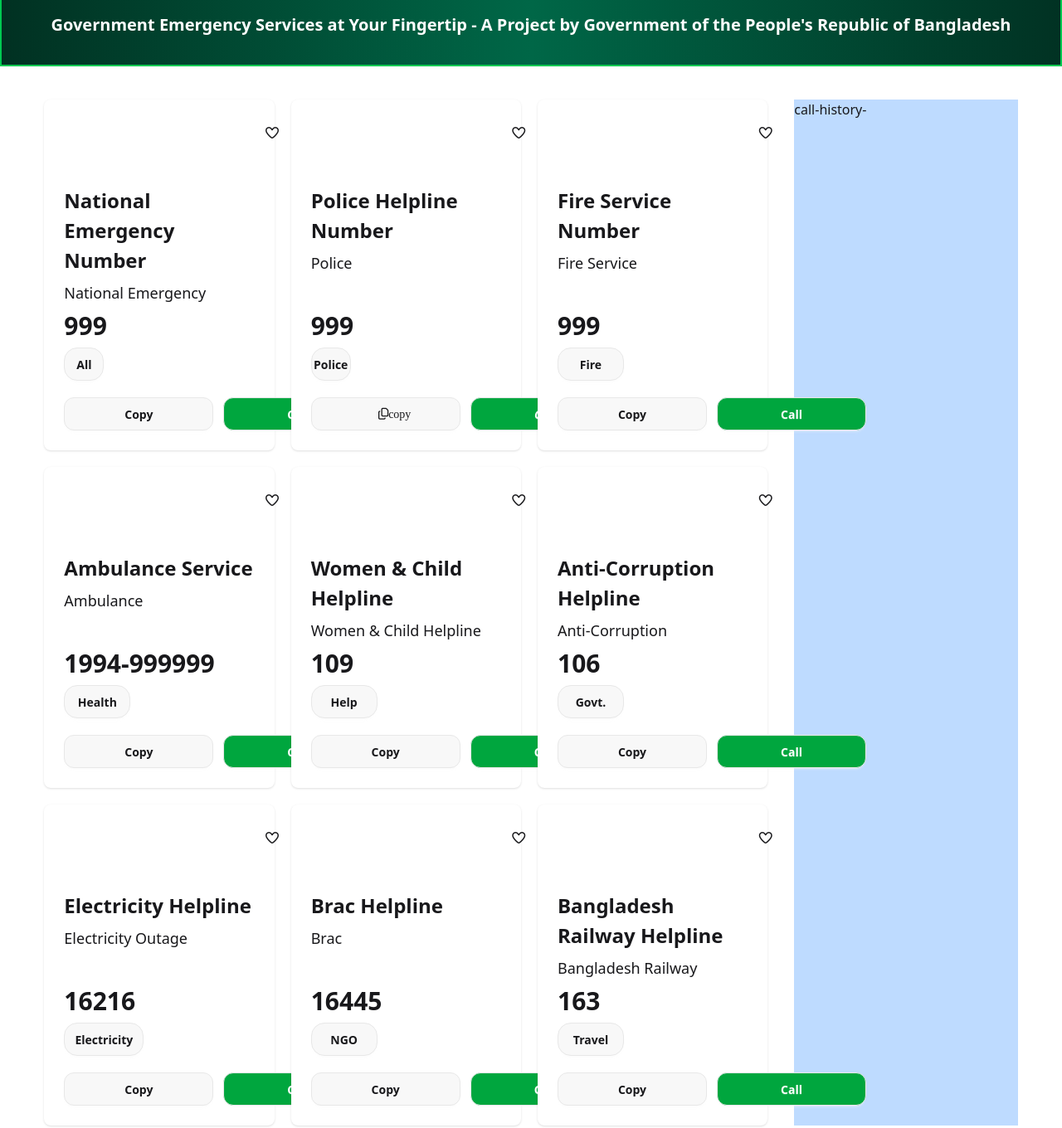
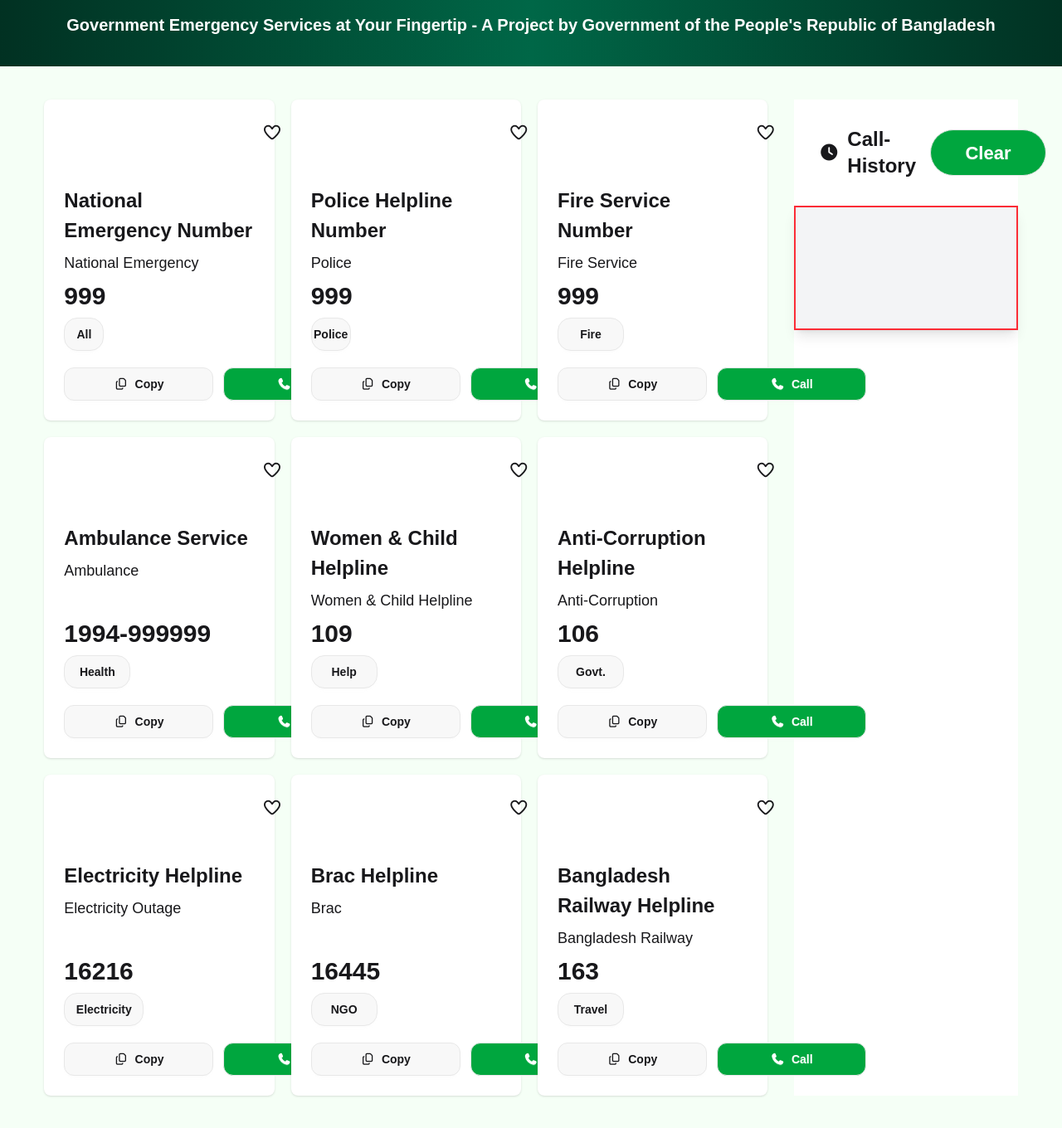
Before and after one commit to Hasan-Mahmud21/Assignment-05, a plain HTML site: page index.html in a window 1280 px wide. Shown: the part 320-1680 px from the top of the page at 83% size. Drawn offline with nearby package versions, Linux system fonts and the light colour scheme; a web font is replaced by a local one.

Commit message:
Responsive

```diff
--- a/index.html
+++ b/index.html
@@ -12,11 +12,13 @@
     <link rel="stylesheet" href="https://cdnjs.cloudflare.com/ajax/libs/font-awesome/7.0.0/css/all.min.css"
         integrity="sha512-DxV+EoADOkOygM4IR9yXP8Sb2qwgidEmeqAEmDKIOfPRQZOWbXCzLC6vjbZyy0vPisbH2SyW27+ddLVCN+OMzQ=="
         crossorigin="anonymous" referrerpolicy="no-referrer" />
+    <link rel="stylesheet" href="./style.css">
 </head>
 
 <body>
     <!-- Header Section -->
-    <header class="flex justify-between items-center p-5 w-full border-2 border-red-500 h-[100px] py-12 shadow">
+    <header
+        class="flex flex-col md:flex-row justify-between items-center p-5 w-full h-auto md:h-[100px] py-6 shadow gap-4">
         <div class="flex gap-5 items-center">
             <img src="./assets/logo.png" alt="" class="w-15 h-15">
             <h1 class="font-bold text-[#006747] text-5xl">Emergency Service</h1>
@@ -44,24 +46,29 @@
     </header>
 
     <!-- Main Content Section -->
-    <main>
+    <main class="bg-[#f5fff6]">
         <section id="banner"
-            class="border-2 border-green-500 h-[300px] flex flex-col justify-center items-center gap-5 bg-[linear-gradient(90deg,rgba(1,49,34,1),rgba(0,103,71,1)_50%,rgba(1,50,35,1)_100%)]">
-            <img src="./assets/logo-dark.png" alt="" class="w-30 h-30">
+            class="w-full min-h-[250px] md:h-[300px] flex flex-col justify-center items-center gap-5 px-4 text-center bg-gradient-to-r from-[rgba(1,49,34,1)] via-[rgba(0,103,71,1)] to-[rgba(1,50,35,1)] bg-cover bg-no-repeat">
+
+            <img src="./assets/logo-dark.png" alt="" class="w-20 h-20 md:w-30 md:h-30">
+
             <h1 class="font-bold text-4xl text-white">Emergency Service Directory</h1>
-            <p class="text-white font-semibold text-xl">Government Emergency Services at Your Fingertip - A Project by
-                Government of the People's Republic of Bangladesh</p>
 
+            <div class="text-white font-semibold text-xl text-center whitespace-nowrap">
+                Government Emergency Services at Your Fingertip - A Project by
+                Government of the People's Republic of Bangladesh
+            </div>
         </section>
-        <section id="main-content" class="w-11/12 mx-auto py-10 grid grid-cols-12 gap-8">
-            <section id="emergency-contacts-section" class="col-span-9">
-                <div id="card-container" class="grid grid-cols-3 gap-5">
+
+        <section id="main-content" class="w-11/12 mx-auto py-10 grid grid-cols-1 md:grid-cols-12 gap-8">
+            <section id="emergency-contacts-section" class="col-span-12 md:col-span-9">
+                <div id="card-container" class="grid grid-cols-1 sm:grid-cols-2 lg:grid-cols-3 gap-5">
                     <div class="card bg-base-100 shadow-sm ">
                         <div class="flex justify-center items-center gap-68">
                             <div class=" w-20 h-20 bg-red-100 rounded-2xl ">
                                 <img src="./assets/emergency.png" alt="" class="w-10 h-10 mt-5 mx-auto">
                             </div>
-                            <i class="fa-regular fa-heart"></i>
+                            <i class="fa-regular fa-heart text-xl font-semibold"></i>
 
                         </div>
 
@@ -72,8 +79,15 @@
                             <h2 class="font-bold text-3xl">999</h2>
                             <button class="btn w-12 rounded-2xl">All</button>
                             <div class="flex gap-3 mt-3">
-                                <button class="btn btn-wide w-45 rounded-xl">Copy</button>
-                                <button class="btn btn-wide w-45 bg-[#00a63e] text-white rounded-xl">Call</button>
+                                <button class="btn btn-wide w-45 rounded-xl flex gap-2">
+                                    <i class="fa-regular fa-copy"></i>
+                                    <span>Copy</span>
+
+                                </button>
+                                <button class="btn btn-wide w-45 bg-[#00a63e] text-white rounded-xl flex gap-2">
+                                    <i class="fa-solid fa-phone"></i>
+                                    <span>Call</span>
+                                </button>
                             </div>
                         </div>
                     </div>
@@ -82,7 +96,7 @@
                             <div class=" w-20 h-20 bg-blue-100 rounded-2xl ">
                                 <img src="./assets/police.png" alt="" class="w-10 h-10 mt-5 mx-auto">
                             </div>
-                            <i class="fa-regular fa-heart"></i>
+                            <i class="fa-regular fa-heart text-xl font-semibold"></i>
 
                         </div>
 
@@ -93,12 +107,14 @@
                             <h2 class="font-bold text-3xl">999</h2>
                             <button class="btn w-12 rounded-2xl">Police</button>
                             <div class="flex gap-3 mt-3">
-                                <button class="btn btn-wide w-45 rounded-xl">
-                                    <i class="fa-regular fa-copy">copy</i>
+                                <button class="btn btn-wide w-45 rounded-xl flex gap-2">
+                                    <i class="fa-regular fa-copy"></i>
+                                    <span>Copy</span>
 
-                                    </button>
-                                <button class="btn btn-wide w-45 bg-[#00a63e] text-white rounded-xl">
-                                    <i class="fa-light fa-phone ">Call</i>
+                                </button>
+                                <button class="btn btn-wide w-45 bg-[#00a63e] text-white rounded-xl flex gap-2">
+                                    <i class="fa-solid fa-phone"></i>
+                                    <span>Call</span>
                                 </button>
                             </div>
                         </div>
@@ -108,7 +124,7 @@
                             <div class=" w-20 h-20 bg-red-100 rounded-2xl ">
                                 <img src="./assets/fire-service.png" alt="" class="w-10 h-10 mt-5 mx-auto">
                             </div>
-                            <i class="fa-regular fa-heart"></i>
+                            <i class="fa-regular fa-heart text-xl font-semibold"></i>
 
                         </div>
 
@@ -119,8 +135,15 @@
                             <h2 class="font-bold text-3xl">999</h2>
                             <button class="btn w-20 rounded-2xl">Fire</button>
                             <div class="flex gap-3 mt-3">
-                                <button class="btn btn-wide w-45 rounded-xl">Copy</button>
-                                <button class="btn btn-wide w-45 bg-[#00a63e] text-white rounded-xl">Call</button>
+                                <button class="btn btn-wide w-45 rounded-xl flex gap-2">
+                                    <i class="fa-regular fa-copy"></i>
+                                    <span>Copy</span>
+
+                                </button>
+                                <button class="btn btn-wide w-45 bg-[#00a63e] text-white rounded-xl flex gap-2">
+                                    <i class="fa-solid fa-phone"></i>
+                                    <span>Call</span>
+                                </button>
                             </div>
                         </div>
                     </div>
@@ -129,7 +152,7 @@
                             <div class=" w-20 h-20 bg-red-100 rounded-2xl ">
                                 <img src="./assets/ambulance.png" alt="" class="w-10 h-10 mt-5 mx-auto">
                             </div>
-                            <i class="fa-regular fa-heart"></i>
+                            <i class="fa-regular fa-heart text-xl font-semibold"></i>
 
                         </div>
 
@@ -140,8 +163,15 @@
                             <h2 class="font-bold text-3xl">1994-999999</h2>
                             <button class="btn w-20 rounded-2xl">Health</button>
                             <div class="flex gap-3 mt-3">
-                                <button class="btn btn-wide w-45 rounded-xl">Copy</button>
-                                <button class="btn btn-wide w-45 bg-[#00a63e] text-white rounded-xl">Call</button>
+                                <button class="btn btn-wide w-45 rounded-xl flex gap-2">
+                                    <i class="fa-regular fa-copy"></i>
+                                    <span>Copy</span>
+
+                                </button>
+                                <button class="btn btn-wide w-45 bg-[#00a63e] text-white rounded-xl flex gap-2">
+                                    <i class="fa-solid fa-phone"></i>
+                                    <span>Call</span>
+                                </button>
                             </div>
                         </div>
                     </div>
@@ -150,7 +180,7 @@
                             <div class=" w-20 h-20 bg-red-100 rounded-2xl ">
                                 <img src="./assets/emergency.png" alt="" class="w-10 h-10 mt-5 mx-auto">
                             </div>
-                            <i class="fa-regular fa-heart"></i>
+                            <i class="fa-regular fa-heart text-xl font-semibold"></i>
 
                         </div>
 
@@ -161,8 +191,15 @@
                             <h2 class="font-bold text-3xl">109</h2>
                             <button class="btn w-20 rounded-2xl">Help</button>
                             <div class="flex gap-3 mt-3">
-                                <button class="btn btn-wide w-45 rounded-xl">Copy</button>
-                                <button class="btn btn-wide w-45 bg-[#00a63e] text-white rounded-xl">Call</button>
+                                <button class="btn btn-wide w-45 rounded-xl flex gap-2">
+                                    <i class="fa-regular fa-copy"></i>
+                                    <span>Copy</span>
+
+                                </button>
+                                <button class="btn btn-wide w-45 bg-[#00a63e] text-white rounded-xl flex gap-2">
+                                    <i class="fa-solid fa-phone"></i>
+                                    <span>Call</span>
+                                </button>
                             </div>
                         </div>
                     </div>
@@ -171,7 +208,7 @@
                             <div class=" w-20 h-20 bg-red-100 rounded-2xl ">
                                 <img src="./assets/emergency.png" alt="" class="w-10 h-10 mt-5 mx-auto">
                             </div>
-                            <i class="fa-regular fa-heart"></i>
+                            <i class="fa-regular fa-heart text-xl font-semibold"></i>
 
                         </div>
 
@@ -182,8 +219,15 @@
                             <h2 class="font-bold text-3xl">106</h2>
                             <button class="btn w-20 rounded-2xl">Govt.</button>
                             <div class="flex gap-3 mt-3">
-                                <button class="btn btn-wide w-45 rounded-xl">Copy</button>
-                                <button class="btn btn-wide w-45 bg-[#00a63e] text-white rounded-xl">Call</button>
+                                <button class="btn btn-wide w-45 rounded-xl flex gap-2">
+                                    <i class="fa-regular fa-copy"></i>
+                                    <span>Copy</span>
+
+                                </button>
+                                <button class="btn btn-wide w-45 bg-[#00a63e] text-white rounded-xl flex gap-2">
+                                    <i class="fa-solid fa-phone"></i>
+                                    <span>Call</span>
+                                </button>
                             </div>
                         </div>
                     </div>
@@ -192,7 +236,7 @@
                             <div class=" w-20 h-20 bg-red-100 rounded-2xl ">
                                 <img src="./assets/emergency.png" alt="" class="w-10 h-10 mt-5 mx-auto">
                             </div>
-                            <i class="fa-regular fa-heart"></i>
+                            <i class="fa-regular fa-heart text-xl font-semibold"></i>
 
                         </div>
 
@@ -203,8 +247,15 @@
                             <h2 class="font-bold text-3xl">16216</h2>
                             <button class="btn w-24 rounded-2xl">Electricity</button>
                             <div class="flex gap-3 mt-3">
-                                <button class="btn btn-wide w-45 rounded-xl">Copy</button>
-                                <button class="btn btn-wide w-45 bg-[#00a63e] text-white rounded-xl">Call</button>
+                                <button class="btn btn-wide w-45 rounded-xl flex gap-2">
+                                    <i class="fa-regular fa-copy"></i>
+                                    <span>Copy</span>
+
+                                </button>
+                                <button class="btn btn-wide w-45 bg-[#00a63e] text-white rounded-xl flex gap-2">
+                                    <i class="fa-solid fa-phone"></i>
+                                    <span>Call</span>
+                                </button>
                             </div>
                         </div>
                     </div>
@@ -213,7 +264,7 @@
                             <div class=" w-20 h-20 bg-red-100 rounded-2xl ">
                                 <img src="./assets/emergency.png" alt="" class="w-10 h-10 mt-5 mx-auto">
                             </div>
-                            <i class="fa-regular fa-heart"></i>
+                            <i class="fa-regular fa-heart text-xl font-semibold"></i>
 
                         </div>
 
@@ -224,8 +275,15 @@
                             <h2 class="font-bold text-3xl">16445</h2>
                             <button class="btn w-20 rounded-2xl">NGO</button>
                             <div class="flex gap-3 mt-3">
-                                <button class="btn btn-wide w-45 rounded-xl">Copy</button>
-                                <button class="btn btn-wide w-45 bg-[#00a63e] text-white rounded-xl">Call</button>
+                                <button class="btn btn-wide w-45 rounded-xl flex gap-2">
+                                    <i class="fa-regular fa-copy"></i>
+                                    <span>Copy</span>
+
+                                </button>
+                                <button class="btn btn-wide w-45 bg-[#00a63e] text-white rounded-xl flex gap-2">
+                                    <i class="fa-solid fa-phone"></i>
+                                    <span>Call</span>
+                                </button>
                             </div>
                         </div>
                     </div>
@@ -234,7 +292,7 @@
                             <div class=" w-20 h-20 bg-red-100 rounded-2xl ">
                                 <img src="./assets/emergency.png" alt="" class="w-10 h-10 mt-5 mx-auto">
                             </div>
-                            <i class="fa-regular fa-heart"></i>
+                            <i class="fa-regular fa-heart text-xl font-semibold"></i>
 
                         </div>
 
@@ -245,8 +303,15 @@
                             <h2 class="font-bold text-3xl">163</h2>
                             <button class="btn w-20 rounded-2xl">Travel</button>
                             <div class="flex gap-3 mt-3">
-                                <button class="btn btn-wide w-45 rounded-xl">Copy</button>
-                                <button class="btn btn-wide w-45 bg-[#00a63e] text-white rounded-xl">Call</button>
+                                <button class="btn btn-wide w-45 rounded-xl flex gap-2">
+                                    <i class="fa-regular fa-copy"></i>
+                                    <span>Copy</span>
+
+                                </button>
+                                <button class="btn btn-wide w-45 bg-[#00a63e] text-white rounded-xl flex gap-2">
+                                    <i class="fa-solid fa-phone"></i>
+                                    <span>Call</span>
+                                </button>
                             </div>
                         </div>
                     </div>
@@ -254,8 +319,27 @@
 
                 </div>
             </section>
-            <aside id="call-history-section" class="bg-blue-200 col-span-3">
-                <h1>call-history-</h1>
+            <aside id="call-history-section" class="bg-white col-span-3">
+                <div class="flex justify-between items-center p-5">
+                    <div class="flex items-center gap-3  p-3">
+                        <i class="fa-solid fa-clock text-xl"></i>
+                        <h1 class="text-2xl font-semibold">Call-History</h1>
+                    </div>
+                    <button
+                        class="btn btn-xs sm:btn-sm md:btn-md lg:btn-lg xl:btn-xl rounded-full bg-[#00a63e] text-white w-35">Clear</button>
+                </div>
+
+
+                <div class="border-2 border-red-500 h-[150px] bg-gray-100 shadow-lg">
+
+                </div>
+
+
+
+                </div>
+
+
+
             </aside>
         </section>
     </main>
--- /dev/null
+++ b/style.css
@@ -0,0 +1,5 @@
+@import url('https://fonts.googleapis.com/css2?family=Hind+Madurai:wght@300;400;500;600;700&display=swap');
+
+body {
+    font-family: 'Hind Madurai', sans-serif;
+}
```
